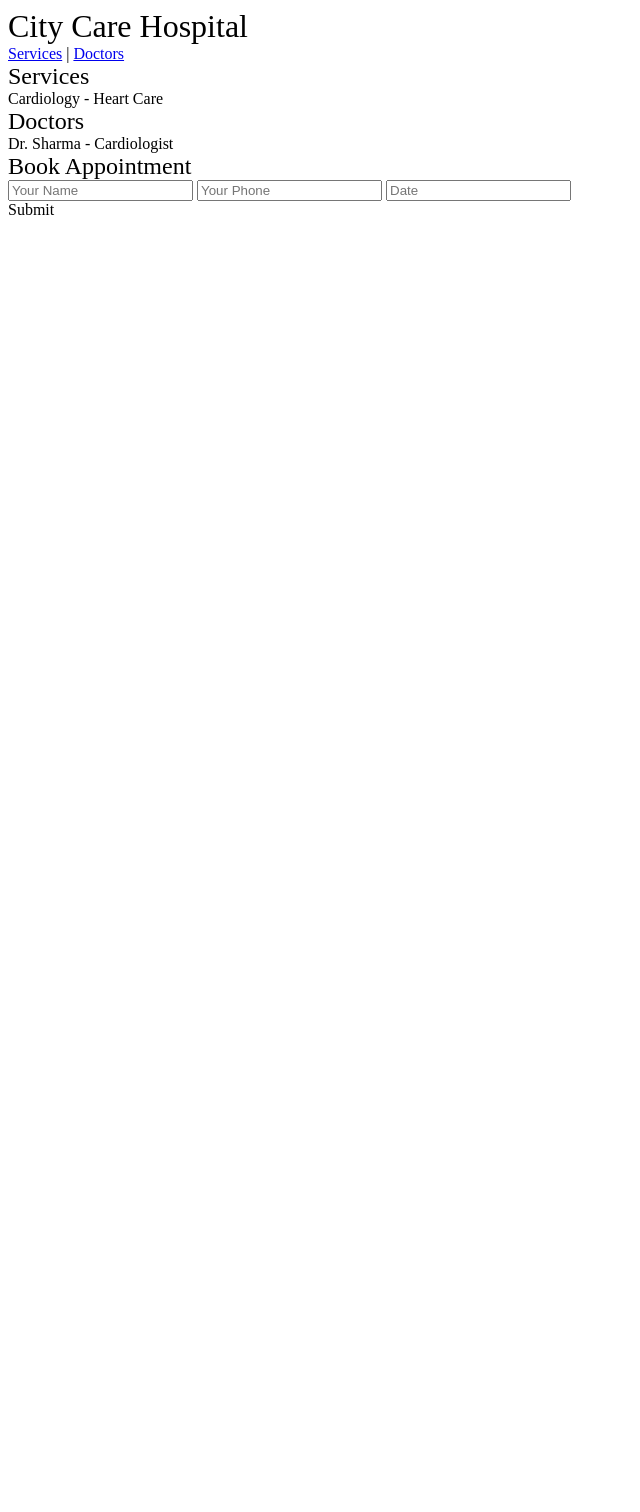
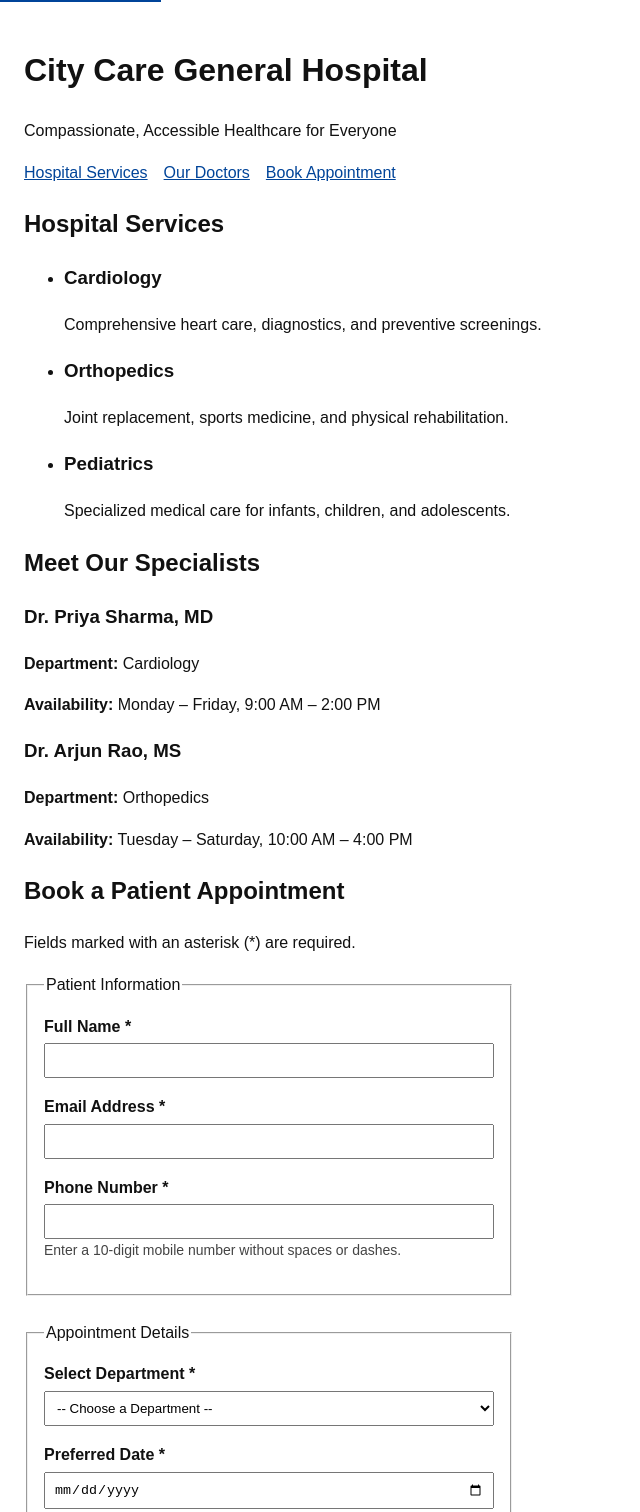
Before and after one commit to KethaganiHarshith/Exp-2, a plain HTML site: page index.html in a window 1280 px wide. Shown: the top 1512 px of the page, without its empty margins (0-640 px from the left). Before the commit the page ends 800 px from the top, so only its background shows below. Drawn offline with Linux system fonts and the light colour scheme.

Commit message:
Refactor to semantic HTML5

```diff
--- a/index.html
+++ b/index.html
@@ -1,27 +1,136 @@
 <!DOCTYPE html>
-<html>
-<head><title>Hospital</title></head>
+<html lang="en">
+<head>
+  <meta charset="UTF-8">
+  <meta name="viewport" content="width=device-width, initial-scale=1.0">
+  <title>City Care General Hospital | Patient Appointments</title>
+  <style>
+    body { font-family: Arial, sans-serif; line-height: 1.6; margin: 0; padding: 1.5rem; color: #111; }
+    .skip-link { position: absolute; top: -40px; left: 0; background: #004499; color: #fff; padding: 8px; z-index: 100; }
+    .skip-link:focus { top: 0; }
+    :focus-visible { outline: 3px solid #004499; outline-offset: 2px; }
+    nav ul { list-style: none; padding: 0; display: flex; gap: 1rem; }
+    a { color: #004499; }
+    fieldset { margin-bottom: 1.5rem; padding: 1rem; max-width: 450px; }
+    .form-group { margin-bottom: 1rem; }
+    label { display: block; font-weight: bold; margin-bottom: 0.25rem; }
+    input, select, textarea { width: 100%; padding: 0.5rem; box-sizing: border-box; }
+    .hint { font-size: 0.875rem; color: #444; display: block; }
+    button { background: #004499; color: #fff; border: none; padding: 0.75rem 1.25rem; font-size: 1rem; cursor: pointer; }
+  </style>
+</head>
 <body>
-  <div class="header">
-    <div style="font-size: 32px;">City Care Hospital</div>
-    <div><a href="#services">Services</a> | <a href="#doctors">Doctors</a></div>
-  </div>
-  <div id="services">
-    <div style="font-size: 24px;">Services</div>
-    <div>Cardiology - Heart Care</div>
-  </div>
-  <div id="doctors">
-    <div style="font-size: 24px;">Doctors</div>
-    <div>Dr. Sharma - Cardiologist</div>
-  </div>
-  <div>
-    <div style="font-size: 24px;">Book Appointment</div>
-    <form>
-      <input type="text" placeholder="Your Name">
-      <input type="text" placeholder="Your Phone">
-      <input type="text" placeholder="Date">
-      <div onclick="alert('Submitted')">Submit</div>
-    </form>
-  </div>
+
+  <a href="#main-content" class="skip-link">Skip to main content</a>
+
+  <header>
+    <h1>City Care General Hospital</h1>
+    <p>Compassionate, Accessible Healthcare for Everyone</p>
+    <nav aria-label="Primary Navigation">
+      <ul>
+        <li><a href="#services">Hospital Services</a></li>
+        <li><a href="#doctors">Our Doctors</a></li>
+        <li><a href="#appointment">Book Appointment</a></li>
+      </ul>
+    </nav>
+  </header>
+
+  <main id="main-content">
+    <section id="services" aria-labelledby="services-heading">
+      <h2 id="services-heading">Hospital Services</h2>
+      <ul>
+        <li>
+          <article>
+            <h3>Cardiology</h3>
+            <p>Comprehensive heart care, diagnostics, and preventive screenings.</p>
+          </article>
+        </li>
+        <li>
+          <article>
+            <h3>Orthopedics</h3>
+            <p>Joint replacement, sports medicine, and physical rehabilitation.</p>
+          </article>
+        </li>
+        <li>
+          <article>
+            <h3>Pediatrics</h3>
+            <p>Specialized medical care for infants, children, and adolescents.</p>
+          </article>
+        </li>
+      </ul>
+    </section>
+
+    <section id="doctors" aria-labelledby="doctors-heading">
+      <h2 id="doctors-heading">Meet Our Specialists</h2>
+      <article>
+        <h3>Dr. Priya Sharma, MD</h3>
+        <p><strong>Department:</strong> Cardiology</p>
+        <p><strong>Availability:</strong> Monday – Friday, 9:00 AM – 2:00 PM</p>
+      </article>
+      <article>
+        <h3>Dr. Arjun Rao, MS</h3>
+        <p><strong>Department:</strong> Orthopedics</p>
+        <p><strong>Availability:</strong> Tuesday – Saturday, 10:00 AM – 4:00 PM</p>
+      </article>
+    </section>
+
+    <section id="appointment" aria-labelledby="appointment-heading">
+      <h2 id="appointment-heading">Book a Patient Appointment</h2>
+      <p>Fields marked with an asterisk (<span aria-hidden="true">*</span>) are required.</p>
+
+      <form action="#" method="POST">
+        <fieldset>
+          <legend>Patient Information</legend>
+
+          <div class="form-group">
+            <label for="patient-name">Full Name <span aria-hidden="true">*</span></label>
+            <input type="text" id="patient-name" name="patient_name" autocomplete="name" required aria-required="true">
+          </div>
+
+          <div class="form-group">
+            <label for="patient-email">Email Address <span aria-hidden="true">*</span></label>
+            <input type="email" id="patient-email" name="patient_email" autocomplete="email" required aria-required="true">
+          </div>
+
+          <div class="form-group">
+            <label for="patient-phone">Phone Number <span aria-hidden="true">*</span></label>
+            <input type="tel" id="patient-phone" name="patient_phone" pattern="[0-9]{10}" aria-describedby="phone-hint" required aria-required="true">
+            <small id="phone-hint" class="hint">Enter a 10-digit mobile number without spaces or dashes.</small>
+          </div>
+        </fieldset>
+
+        <fieldset>
+          <legend>Appointment Details</legend>
+
+          <div class="form-group">
+            <label for="department-select">Select Department <span aria-hidden="true">*</span></label>
+            <select id="department-select" name="department" required aria-required="true">
+              <option value="">-- Choose a Department --</option>
+              <option value="cardiology">Cardiology</option>
+              <option value="orthopedics">Orthopedics</option>
+              <option value="pediatrics">Pediatrics</option>
+            </select>
+          </div>
+
+          <div class="form-group">
+            <label for="appointment-date">Preferred Date <span aria-hidden="true">*</span></label>
+            <input type="date" id="appointment-date" name="appointment_date" required aria-required="true">
+          </div>
+
+          <div class="form-group">
+            <label for="symptoms">Reason for Visit / Symptoms</label>
+            <textarea id="symptoms" name="symptoms" rows="4"></textarea>
+          </div>
+        </fieldset>
+
+        <button type="submit">Confirm Appointment</button>
+      </form>
+    </section>
+  </main>
+
+  <footer>
+    <p>&copy; 2026 City Care General Hospital. Emergency Helpline: <a href="tel:+91108">108</a></p>
+  </footer>
+
 </body>
-</html>
+</html
```
